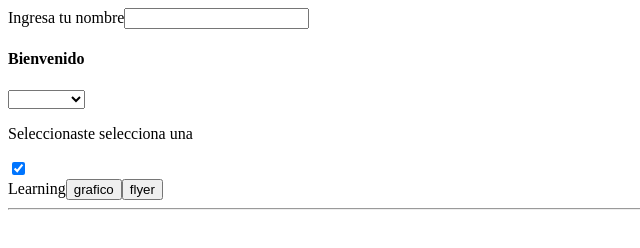
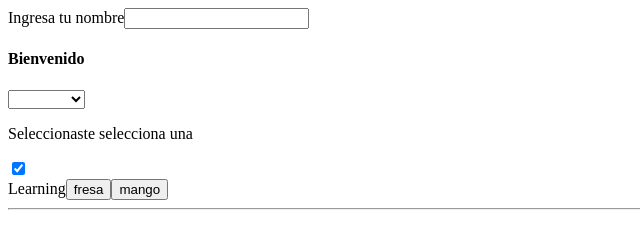
Before and after one commit to cgabrielP/Leraning-VUE-JS, a plain HTML site: page hola.mundo/dia2.html in a window 1280 px wide. Shown: the full height of the page, 0-640 px from the left. Drawn offline with nearby package versions, Linux system fonts and the light colour scheme.

Commit message:
error fotos

```diff
--- a/hola.mundo/dia2.html
+++ b/hola.mundo/dia2.html
@@ -25,8 +25,8 @@
 
         <br>
         <label v-bind:title="titulo">Learning</label>
-        <button v-on:click="showImage('graf.png')">grafico</button>
-        <button v-on:click="showImage('flyer.png')">flyer</button>
+        <button v-on:click="showImage('fresa.jpg')">fresa</button>
+        <button v-on:click="showImage('mango.jpg')">mango</button>
         <hr>
         <img v-bind:src="imagen" alt="">
     </div>
```
Also changed, not shown: hola.mundo/fresa.jpg (added), hola.mundo/mango.jpg (added), hola.mundo/media/flyer.png (deleted), hola.mundo/media/graf.png (deleted).
